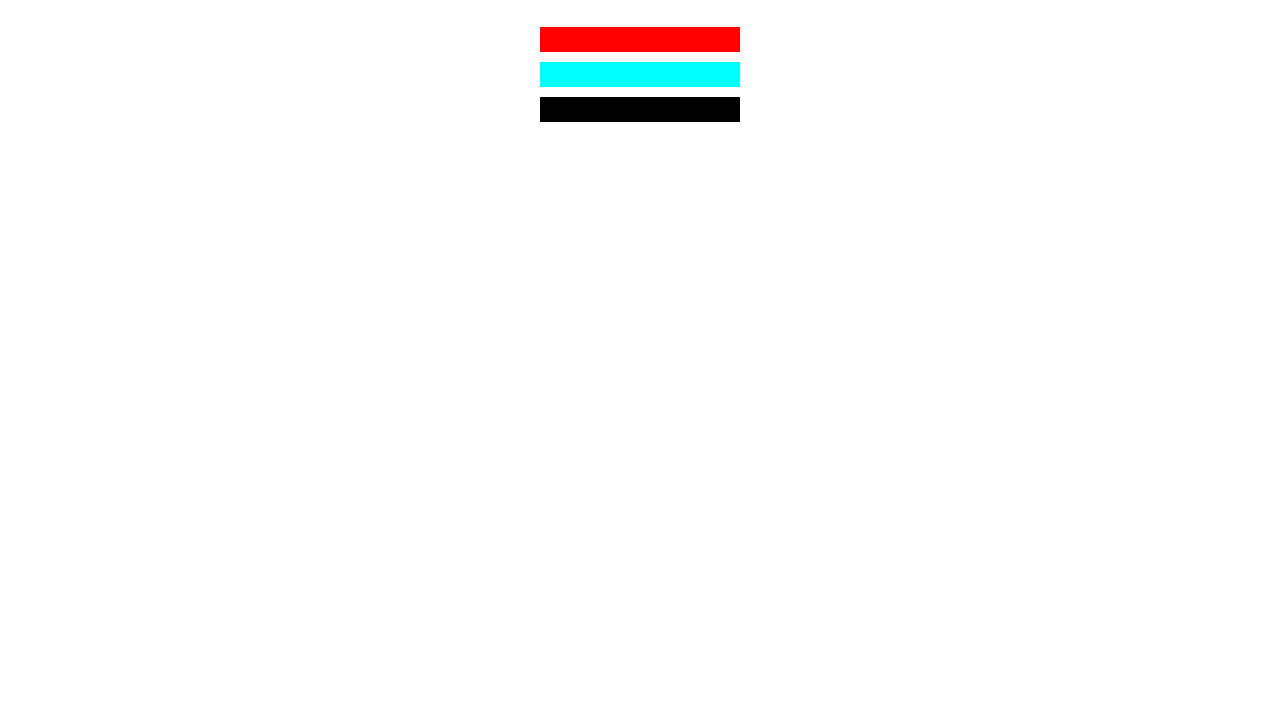
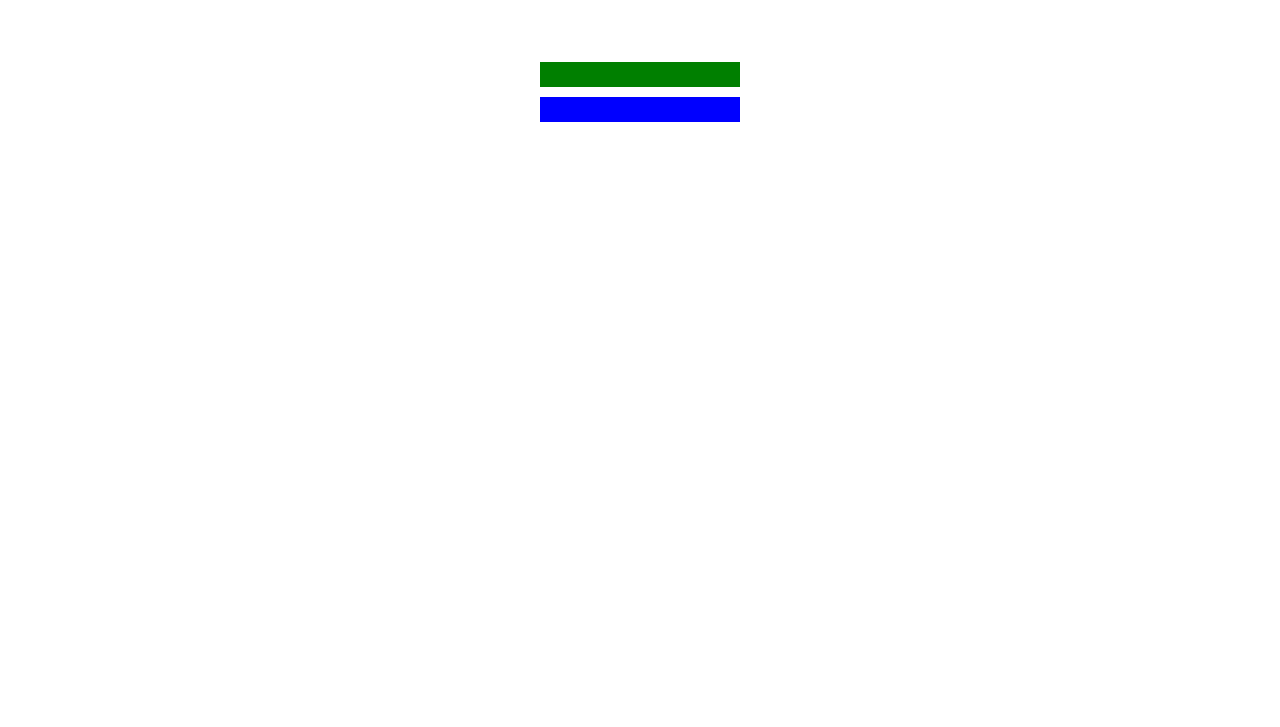
Before and after one commit to alainmelendez/colored-markers_freecodecodecamp, a plain HTML site: page index.html in a window 1280 px wide. Shown: the part 73-800 px from the top of the page. Drawn offline with Linux system fonts and the light colour scheme.

Commit message:
Proyecto colored-markers freecodecamp secciones de la 38 a la 50

```diff
--- a/css/styles.css
+++ b/css/styles.css
@@ -1,6 +1,6 @@
 h1{
     text-align: center;
-    background-color: rgb(0, 255, 255);
+
 }
 
 .container{
@@ -14,13 +14,14 @@ h1{
     margin:10px auto;
 }
 
-.one{
-    background-color: rgb(255, 0, 0);
+.red{
+    background: linear-gradient (90 deg);
+
 }
 
-.two{
-    background-color: rgb(0, 255, 255);
+.green{
+    background-color: #007f00
 }
-.three{
-    background-color: rgb(0, 0, 0);
+.blue{
+    background-color: hsl(240, 100%, 50%);
 }
--- a/index.html
+++ b/index.html
@@ -10,13 +10,13 @@
 <body>
     <h1>CSS Color Markers</h1>
     <div class="container">
-        <div class="one marker">
+        <div class="marker red ">
 
         </div>
-        <div class="two marker">
+        <div class="marker green ">
 
         </div>
-        <div class="three marker">
+        <div class="marker blue ">
 
         </div>
     </div>
```
